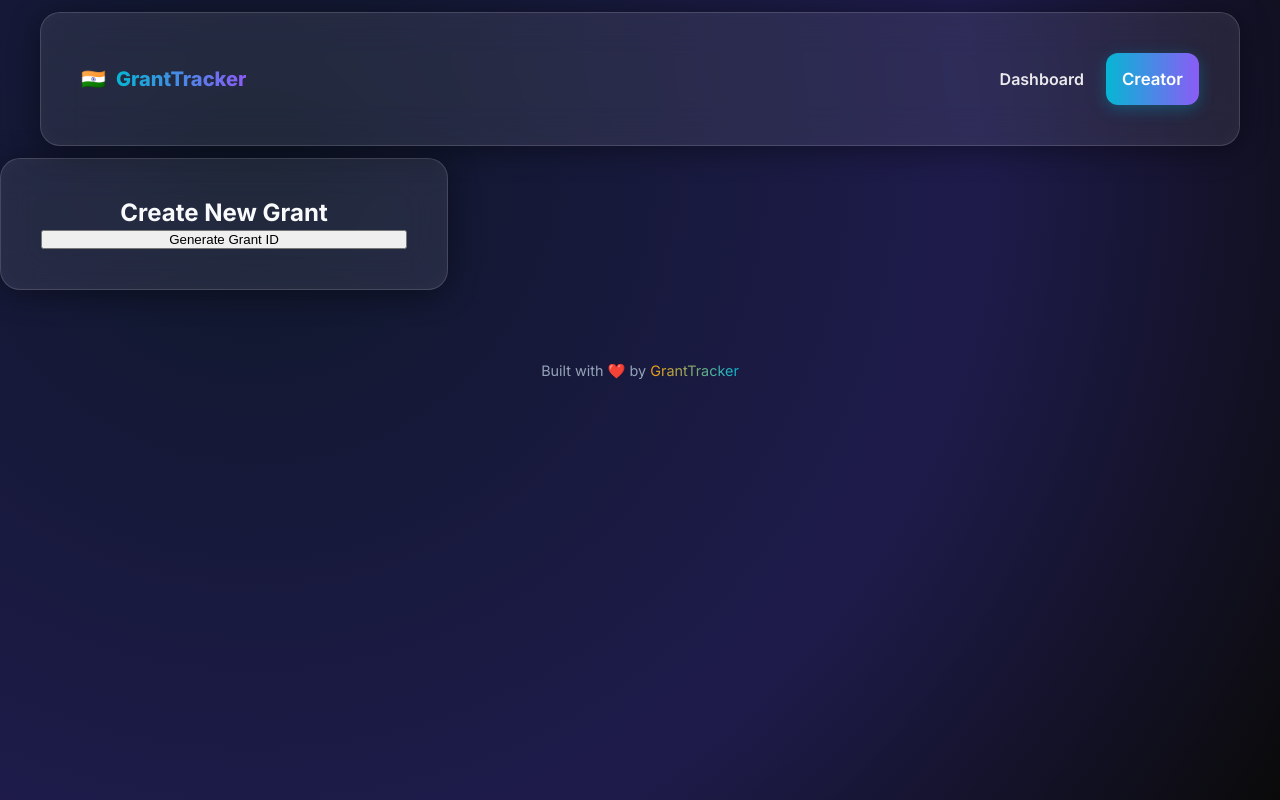
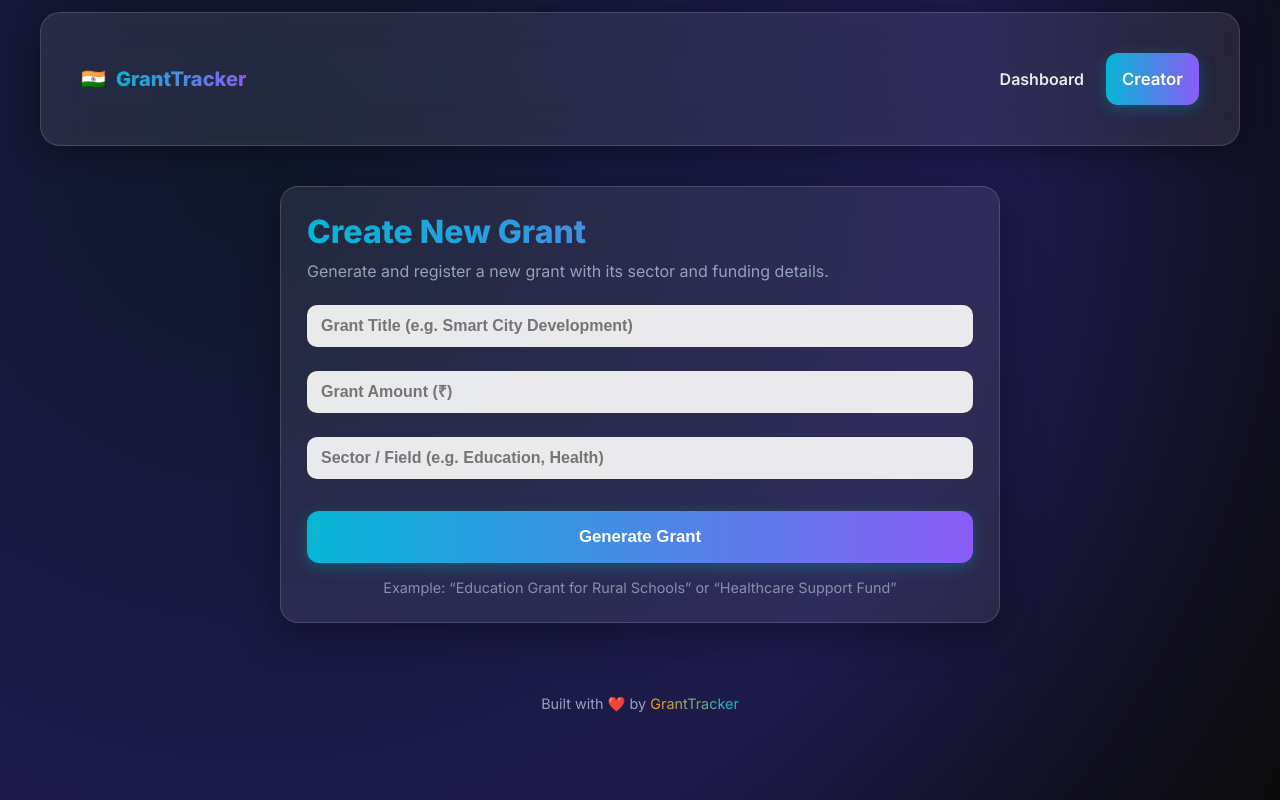
Before and after one commit to mamothai/grant-tracker-frontend, a React (Vite) app: page /create-grant in a window 1280 px wide. Built offline with nearby package versions, Linux system fonts and the light colour scheme.

Commit message:
✨ Fixed Create Grant page and restored full glassmorphic design

```diff
--- a/src/createGrant.jsx
+++ b/src/createGrant.jsx
@@ -1,30 +1,75 @@
-import { useState } from 'react'
-import { useNavigate } from 'react-router-dom'
+import { useState } from "react";
+import { useNavigate } from "react-router-dom";
 
 export default function CreateGrant() {
-  const [loading, setLoading] = useState(false)
-  const navigate = useNavigate()
+  const [title, setTitle] = useState("");
+  const [amount, setAmount] = useState("");
+  const [field, setField] = useState("");
+  const navigate = useNavigate();
 
-  const handleCreate = () => {
-    setLoading(true)
-    setTimeout(() => {
-      const id = `GT-2025-${Math.floor(1000 + Math.random() * 9000)}`
-      navigate(`/view/${id}`)
-    }, 800)
-  }
+  const createGrant = () => {
+    if (!title || !amount || !field)
+      return alert("Please fill all fields before submitting.");
+
+    const id = `GT-2025-${Math.floor(1000 + Math.random() * 9000)}`;
+    const grant = {
+      id,
+      title,
+      amount: parseInt(amount),
+      field,
+      updates: [],
+      creator: "arm.official168@gmail.com",
+    };
+
+    const grants = JSON.parse(localStorage.getItem("grants") || "[]");
+    grants.push(grant);
+    localStorage.setItem("grants", JSON.stringify(grants));
+    alert(`✅ Grant Created Successfully! Grant ID: ${id}`);
+    navigate(`/view/${encodeURIComponent(id)}`);
+  };
 
   return (
-    <div className="min-h-screen flex items-center justify-center p-6 bg-gradient-to-br from-slate-900 to-slate-800">
-      <div className="glass p-10 max-w-md w-full text-center">
-        <h2 className="text-3xl font-bold mb-6 text-white">Create New Grant</h2>
+    <main className="container fade-up">
+      <div className="glassy" style={{ maxWidth: 720, margin: "30px auto" }}>
+        <h1 className="gradient" style={{ fontWeight: 800, fontSize: "2rem", marginBottom: "10px" }}>
+          Create New Grant
+        </h1>
+        <p className="muted mb-4">
+          Generate and register a new grant with its sector and funding details.
+        </p>
+
+        <input
+          className="input mb-4"
+          placeholder="Grant Title (e.g. Smart City Development)"
+          value={title}
+          onChange={(e) => setTitle(e.target.value)}
+        />
+        <input
+          className="input mb-4"
+          type="number"
+          placeholder="Grant Amount (₹)"
+          value={amount}
+          onChange={(e) => setAmount(e.target.value)}
+        />
+        <input
+          className="input mb-4"
+          placeholder="Sector / Field (e.g. Education, Health)"
+          value={field}
+          onChange={(e) => setField(e.target.value)}
+        />
+
         <button
-          onClick={handleCreate}
-          disabled={loading}
-          className="w-full bg-gradient-to-r from-green-500 to-emerald-600 text-white font-bold py-4 rounded-xl hover:scale-105 transition disabled:opacity-70"
+          className="btn btn-primary w-full"
+          style={{ width: "100%", marginTop: "1rem" }}
+          onClick={createGrant}
         >
-          {loading ? 'Generating...' : 'Generate Grant ID'}
+          Generate Grant
         </button>
+
+        <div className="mt-4 text-sm muted center">
+          Example: “Education Grant for Rural Schools” or “Healthcare Support Fund”
+        </div>
       </div>
-    </div>
-  )
+    </main>
+  );
 }
```
